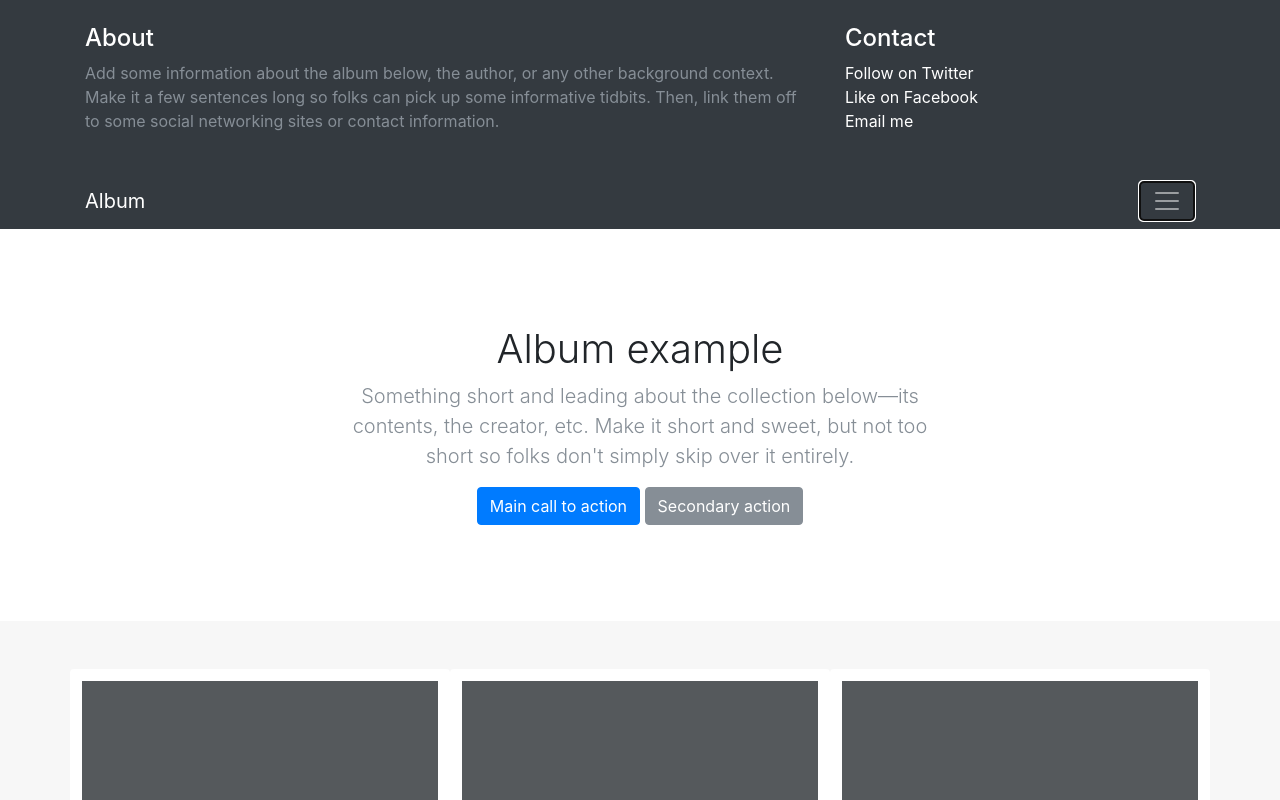
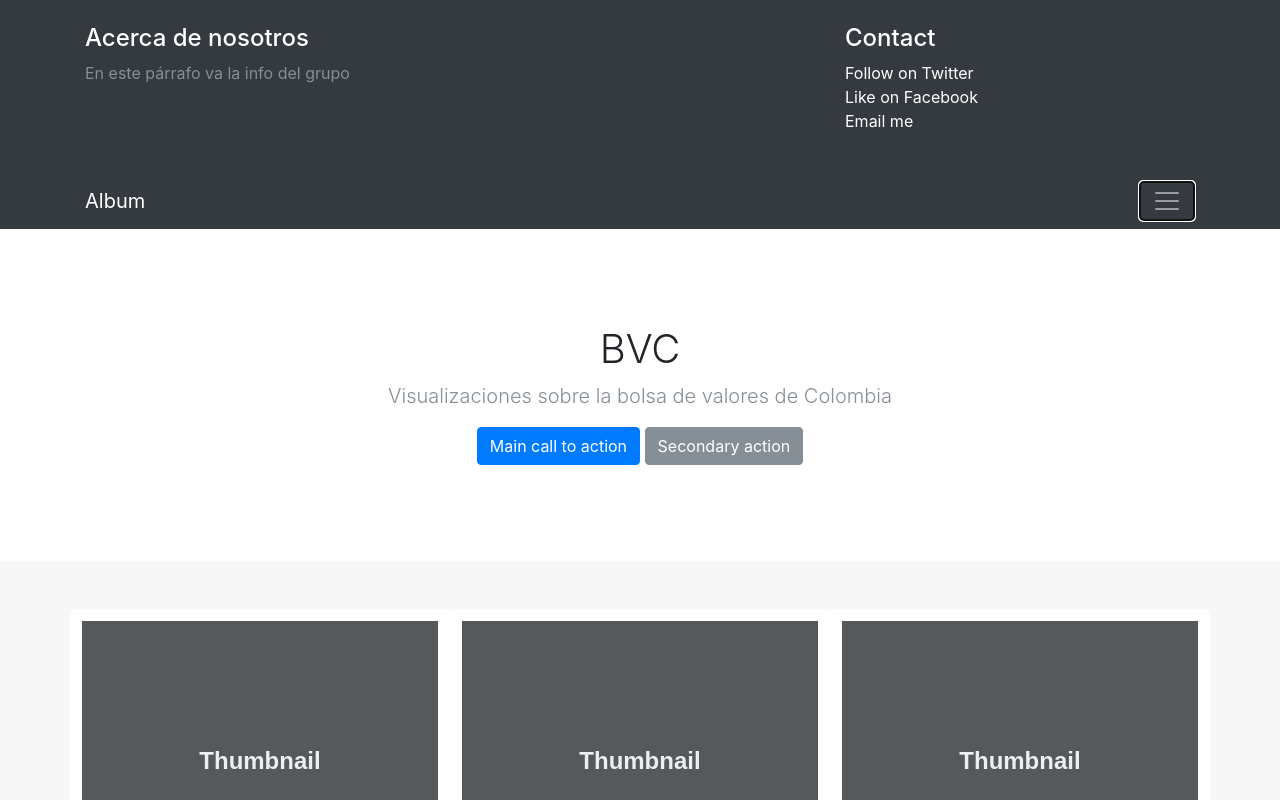
Before and after one commit to slinan/BVC, a plain HTML site: page index.html in a window 1280 px wide. Both pictures are taken after a click on the button "Toggle navigation". Shown: the top 800 px of the page. Drawn offline with nearby package versions, Linux system fonts and the light colour scheme.

Commit message:
Update index.html

```diff
--- a/index.html
+++ b/index.html
@@ -7,7 +7,7 @@
     <meta name="author" content="">
     <link rel="icon" href="favicon.ico">
 
-    <title>Bolsa de Valores de Colombia</title>
+    <title>BVC</title>
 
     <!-- Bootstrap core CSS -->
     <link href="dist/css/bootstrap.min.css" rel="stylesheet">
@@ -23,8 +23,8 @@
         <div class="container">
           <div class="row">
             <div class="col-sm-8 py-4">
-              <h4 class="text-white">About</h4>
-              <p class="text-muted">Add some information about the album below, the author, or any other background context. Make it a few sentences long so folks can pick up some informative tidbits. Then, link them off to some social networking sites or contact information.</p>
+              <h4 class="text-white">Acerca de nosotros</h4>
+              <p class="text-muted">En este párrafo va la info del grupo</p>
             </div>
             <div class="col-sm-4 py-4">
               <h4 class="text-white">Contact</h4>
@@ -51,8 +51,8 @@
 
       <section class="jumbotron text-center">
         <div class="container">
-          <h1 class="jumbotron-heading">Album example</h1>
-          <p class="lead text-muted">Something short and leading about the collection below—its contents, the creator, etc. Make it short and sweet, but not too short so folks don't simply skip over it entirely.</p>
+          <h1 class="jumbotron-heading">BVC</h1>
+          <p class="lead text-muted">Visualizaciones sobre la bolsa de valores de Colombia</p>
           <p>
             <a href="#" class="btn btn-primary">Main call to action</a>
             <a href="#" class="btn btn-secondary">Secondary action</a>
```
